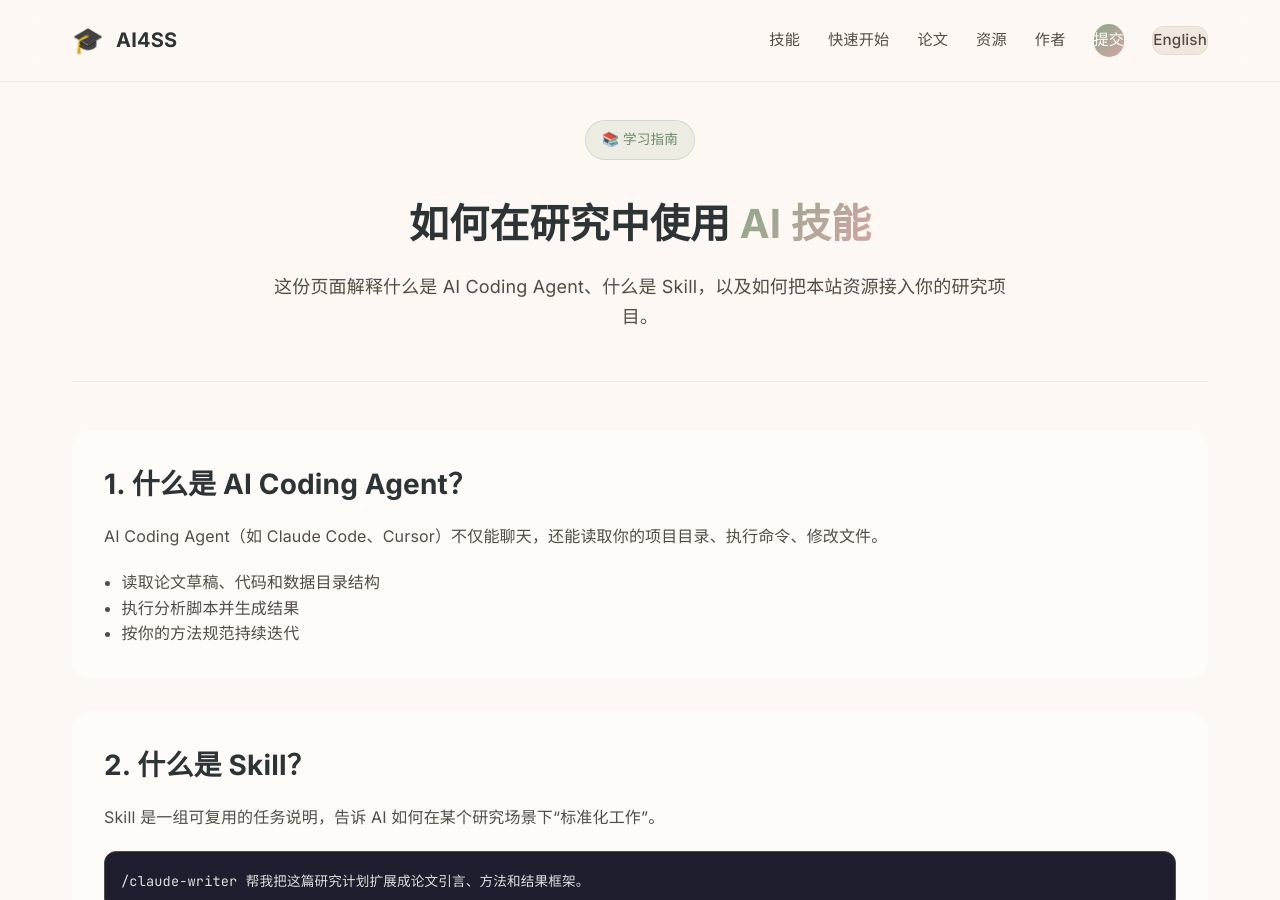
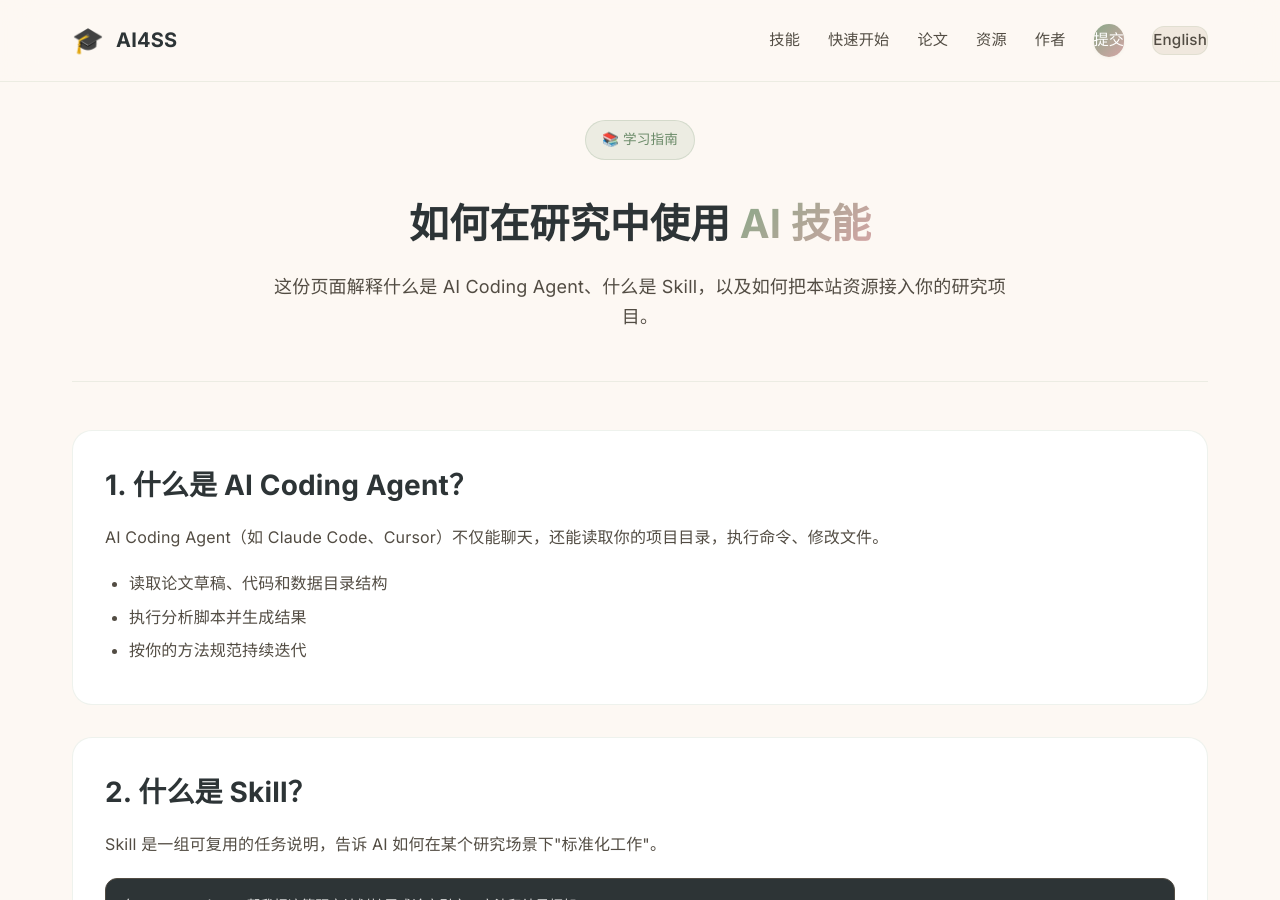
Before and after one commit to mamingsuper/Skills4SocialScience, a Jekyll site: the page built from zh/pages/learn.html, in a window 1280 px wide and 900 px high. Built offline with Jekyll 4.4.1, drawn with Linux system fonts in a browser that asks for light colours.

Commit message:
fix: 修复 learn 页面配色，适配奶油风主题

```diff
--- a/zh/pages/learn.html
+++ b/zh/pages/learn.html
@@ -21,16 +21,57 @@ permalink: /zh/pages/learn.html
     <link rel="stylesheet" href="{{ site.baseurl }}/assets/css/learn.css">
 
     <style>
-        body { font-family: 'Inter', 'Noto Sans SC', sans-serif; }
-        .learn-page { padding: 120px 0 60px; }
-        .learn-header { text-align: center; margin-bottom: 3rem; }
-        .learn-header h1 { font-size: 2.5rem; margin-bottom: 1rem; }
-        .learn-header p { color: var(--text-secondary); max-width: 760px; margin: 0 auto; }
-        .learn-section { margin-bottom: 2rem; padding: 2rem; border-radius: var(--border-radius); background: rgba(255,255,255,0.55); border: 1px solid var(--border-color); }
-        .learn-section h2 { margin-bottom: 1rem; }
-        .learn-section p, .learn-section li { color: var(--text-secondary); }
-        .learn-section ul { padding-left: 1.1rem; }
-        .code-block { margin-top: 1rem; background: #1e1e2e; color: #cdd6f4; padding: 1rem; border-radius: var(--border-radius-sm); overflow-x: auto; }
+        body {
+            font-family: 'Inter', 'Noto Sans SC', sans-serif;
+            background: var(--bg-primary);
+        }
+        .learn-page {
+            padding: 120px 0 60px;
+            background: var(--bg-primary);
+        }
+        .learn-header {
+            text-align: center;
+            margin-bottom: 3rem;
+        }
+        .learn-header h1 {
+            font-size: 2.5rem;
+            margin-bottom: 1rem;
+            color: var(--text-primary);
+        }
+        .learn-header p {
+            color: var(--text-secondary);
+            max-width: 760px;
+            margin: 0 auto;
+        }
+        .learn-section {
+            margin-bottom: 2rem;
+            padding: 2rem;
+            border-radius: var(--border-radius);
+            background: white;
+            border: 1px solid var(--border-default);
+        }
+        .learn-section h2 {
+            margin-bottom: 1rem;
+            color: var(--text-primary);
+        }
+        .learn-section p, .learn-section li {
+            color: var(--text-secondary);
+        }
+        .learn-section ul {
+            padding-left: 1.5rem;
+        }
+        .learn-section li {
+            margin-bottom: 0.5rem;
+        }
+        .learn-code-block {
+            margin-top: 1rem;
+            background: var(--gray-900);
+            color: #e0e0e0;
+            padding: 1rem;
+            border-radius: var(--border-radius-sm);
+            overflow-x: auto;
+            font-family: var(--font-mono);
+        }
     </style>
 </head>
 <body>
@@ -62,7 +103,7 @@ permalink: /zh/pages/learn.html
 
             <section class="learn-section">
                 <h2>1. 什么是 AI Coding Agent？</h2>
-                <p>AI Coding Agent（如 Claude Code、Cursor）不仅能聊天，还能读取你的项目目录、执行命令、修改文件。</p>
+                <p>AI Coding Agent（如 Claude Code、Cursor）不仅能聊天，还能读取你的项目目录，执行命令、修改文件。</p>
                 <ul>
                     <li>读取论文草稿、代码和数据目录结构</li>
                     <li>执行分析脚本并生成结果</li>
@@ -72,8 +113,8 @@ permalink: /zh/pages/learn.html
 
             <section class="learn-section">
                 <h2>2. 什么是 Skill？</h2>
-                <p>Skill 是一组可复用的任务说明，告诉 AI 如何在某个研究场景下“标准化工作”。</p>
-                <div class="code-block"><code>/claude-writer 帮我把这篇研究计划扩展成论文引言、方法和结果框架。</code></div>
+                <p>Skill 是一组可复用的任务说明，告诉 AI 如何在某个研究场景下"标准化工作"。</p>
+                <div class="learn-code-block"><code>/claude-writer 帮我把这篇研究计划扩展成论文引言、方法和结果框架。</code></div>
             </section>
 
             <section class="learn-section">
```
Also changed, not shown: pages/learn.html (+27 -21 lines).
